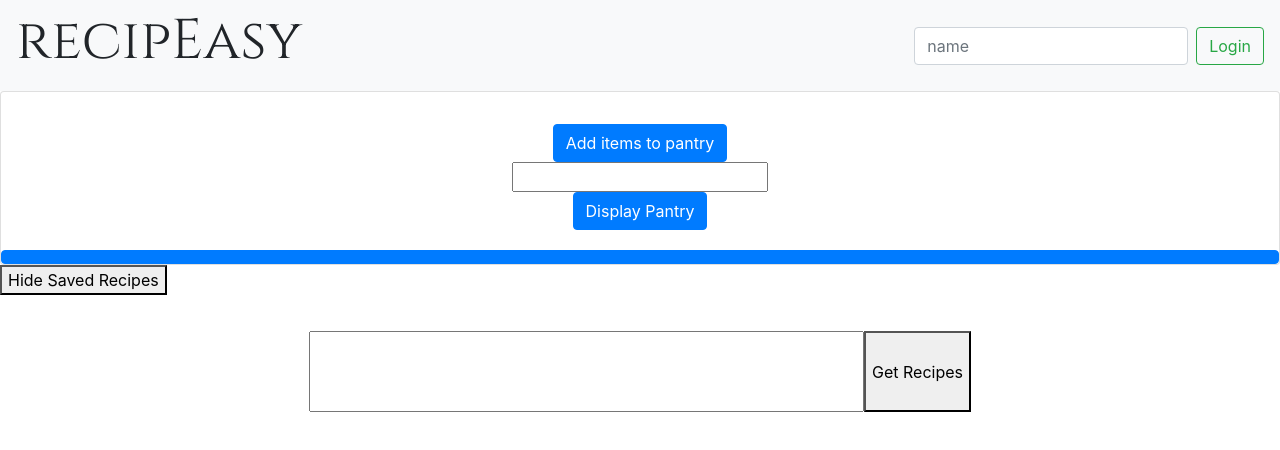
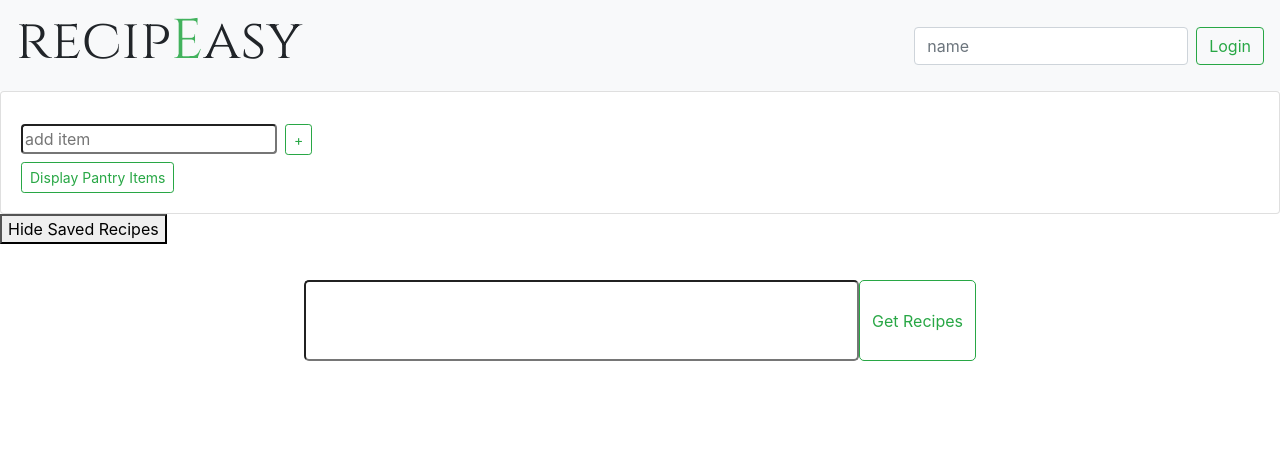
Before and after one commit to therealarcher/final, a React (Create React App) app in the folder front_react_state/: page / in a window 1280 px wide. Shown: the top 450 px of the page. Built offline with nearby package versions, Linux system fonts and the light colour scheme.

Commit message:
button styling

```diff
--- a/front_react_state/src/App.js
+++ b/front_react_state/src/App.js
@@ -1,12 +1,12 @@
-import './styles/App.css';
-import './styles/recipe.css';
-import './styles/search.css';
-import React, { Component, Fragment } from 'react';
-import uuidv4 from 'uuid/v4';
-import { Container, Row } from 'react-bootstrap';
-import { RecipeView } from './components/Recipe';
-import NavCard from './NavCard';
-import NewUser from './components/NewUser';
+import "./styles/App.css";
+import "./styles/recipe.css";
+import "./styles/search.css";
+import React, { Component, Fragment } from "react";
+import uuidv4 from "uuid/v4";
+import { Container, Row, Button } from "react-bootstrap";
+import { RecipeView } from "./components/Recipe";
+import NavCard from "./NavCard";
+import NewUser from "./components/NewUser";
 
 //Information from this form is passed to the Rails API to run the recipe query
 // by search term(s)
@@ -17,11 +17,11 @@ export class GetRecipes extends Component {
     this.handleChange = this.handleChange.bind(this);
   }
   state = {
-    query: '',
-    currentQuery: ''
+    query: "",
+    currentQuery: ""
   };
 
-  handleChange = (event) => {
+  handleChange = event => {
     this.setState({ query: event.target.value });
   };
 
@@ -30,34 +30,36 @@ export class GetRecipes extends Component {
       <div>
         <form
           style={{
-            display: 'flex',
-            justifyContent: 'center'
+            display: "flex",
+            justifyContent: "center"
           }}
           className="search-container"
-          onSubmit={(event) => {
+          onSubmit={event => {
             this.props.handleSubmit(event, this.state.query);
             this.setState({
               currentQuery: `Results for ${this.state.query}`
             });
-            this.setState({ query: '' });
+            this.setState({ query: "" });
           }}
-          type="text"
-        >
+          type="text">
           <input
             className="search-heading"
             type="text"
             onChange={this.handleChange}
             value={this.state.query}
-            placeholder={('Results for:', this.state.currentQuery)}
+            placeholder={("Results for:", this.state.currentQuery)}
           />
           <br />
-          <button className="search-label" type="submit">
+          <Button
+            variant="outline-success"
+            className="search-label"
+            type="submit">
             Get Recipes
-          </button>
+          </Button>
         </form>
 
-        <Row style={{ justifyContent: 'center' }}>
-          {this.props.recipes.map((recipe) => {
+        <Row style={{ justifyContent: "center" }}>
+          {this.props.recipes.map(recipe => {
             const { id } = recipe;
             return (
               <RecipeView
@@ -84,29 +86,29 @@ export default class App extends Component {
     this.getSavedRecipes = this.getSavedRecipes.bind(this);
   }
   state = {
-    name: '',
+    name: "",
     currentUser: {
-      name: ''
+      name: ""
     },
     recipes: [],
     ingredients: [],
     savedRecipes: []
   };
   updateCurrentUser(name) {
-    console.log('the', name);
+    console.log("the", name);
     this.setState({
       currentUser: {
         name: name
       }
     });
   }
-  getSavedRecipes = (e) => {
-    console.log('this is our function');
+  getSavedRecipes = e => {
+    console.log("this is our function");
     fetch(`/api/saved_recipes?`)
-      .then((response) => response.json())
-      .then((myjson) => {
+      .then(response => response.json())
+      .then(myjson => {
         console.log(myjson);
-        return myjson.map((savedRecipe) => {
+        return myjson.map(savedRecipe => {
           return {
             id: savedRecipe.recipe_id,
             name: savedRecipe.recipe.name,
@@ -116,12 +118,12 @@ export default class App extends Component {
           };
         });
       })
-      .then((results) => {
-        console.log('results => ', results);
+      .then(results => {
+        console.log("results => ", results);
         this.setState({ savedRecipes: results });
       })
 
-      .catch((error) => console.log('parsing failed', error));
+      .catch(error => console.log("parsing failed", error));
   };
   HandleUpdate(name) {
     this.setState({
@@ -131,7 +133,7 @@ export default class App extends Component {
   handleLogout() {
     this.setState({
       currentUser: {
-        name: ''
+        name: ""
       }
     });
   }
@@ -144,12 +146,12 @@ export default class App extends Component {
     event.preventDefault();
 
     fetch(`http://localhost:3001/api/recipes/search?term=${name}`, {
-      mode: 'cors'
+      mode: "cors"
     })
-      .then((response) => response.json())
-      .then((myjson) => {
+      .then(response => response.json())
+      .then(myjson => {
         console.log(myjson);
-        return myjson.map((recipe) => {
+        return myjson.map(recipe => {
           return {
             id: recipe.RecipeID,
             name: recipe.Title,
@@ -159,8 +161,8 @@ export default class App extends Component {
           };
         });
       })
-      .then((results) => this.setState({ recipes: results }))
-      .catch((error) => console.log('parsing failed', error));
+      .then(results => this.setState({ recipes: results }))
+      .catch(error => console.log("parsing failed", error));
   };
   render() {
     return (
--- a/front_react_state/src/NavCard.js
+++ b/front_react_state/src/NavCard.js
@@ -1,13 +1,13 @@
-import React, { Component, Fragment } from 'react';
-import Card from 'react-bootstrap/Card';
-import { Button, Nav, Form, FormControl, Row } from 'react-bootstrap';
-import { RecipeView } from './components/Recipe';
-import uuidv4 from 'uuid/v4';
-import IngredientModal from './components/IngredientModal';
-import Navbar from 'react-bootstrap/Navbar';
-import './styles/Card.css';
-import NewUser from './components/NewUser';
-import Toggle from './utilities/Toggle';
+import React, { Component, Fragment } from "react";
+import Card from "react-bootstrap/Card";
+import { Button, Nav, Form, FormControl, Row } from "react-bootstrap";
+import { RecipeView } from "./components/Recipe";
+import uuidv4 from "uuid/v4";
+import IngredientModal from "./components/IngredientModal";
+import Navbar from "react-bootstrap/Navbar";
+import "./styles/Card.css";
+import NewUser from "./components/NewUser";
+import Toggle from "./utilities/Toggle";
 
 class NavCard extends Component {
   constructor() {
@@ -19,7 +19,7 @@ class NavCard extends Component {
 
     this.state = {
       name: this.currentUser,
-      value: '',
+      value: "",
 
       savedIngredients: [],
       showIngredientModal: false
@@ -29,50 +29,54 @@ class NavCard extends Component {
   onHide = () => {
     this.setState({ showIngredientModal: false });
   };
-  getSavedIngredients = (e) => {
-    e.preventDefault(console.log('display pantry'));
+  getSavedIngredients = e => {
+    e.preventDefault(console.log("display pantry"));
 
     fetch(`/api/user_ingredients/${this.currentUser}`)
-      .then((response) => response.json())
-      .then((myjson) => {
+      .then(response => response.json())
+      .then(myjson => {
         console.log(myjson);
         this.setState({ savedIngredients: myjson });
       })
       .then(() => {
         this.setState({ showIngredientModal: true });
       })
-      .catch((error) => {
-        console.log('error =>', error);
+      .catch(error => {
+        console.log("error =>", error);
       });
   };
 
-  handleChange = (e) => {
+  handleChange = e => {
     this.setState({ name: e.target.value });
   };
-  handleSubmit = (e) => {
+  handleSubmit = e => {
     e.preventDefault();
 
-    fetch('/api/user_ingredients', {
-      method: 'POST',
+    fetch("/api/user_ingredients", {
+      method: "POST",
       body: JSON.stringify({ name: this.state.name }),
       headers: {
-        'Content-Type': 'application/json'
+        "Content-Type": "application/json"
       }
     })
-      .then((res) => {
-        if (res.ok) alert('ingredient saved');
+      .then(res => {
+        if (res.ok) alert("ingredient saved");
       })
-      .then(() => this.setState({ name: '' }))
+      .then(() => this.setState({ name: "" }))
 
-      .catch((error) => console.error('Error:', error));
+      .catch(error => console.error("Error:", error));
   };
   // Card key=... below could be an issue
   render() {
     return (
       <div>
-        <Navbar bg="light" expand="lg">
+        <Navbar className="Navbar" bg="light" expand="lg">
           {/* <Navbar.Brand href="#home">RecipEasy</Navbar.Brand> */}
-          <h1 class="main-title">recipEasy</h1>
+          <h1 class="main-title">
+            recip
+            <font color="#42b25d">E</font>
+            asy
+          </h1>
           <Fragment>
             <Navbar.Toggle aria-controls="basic-navbar-nav" />
 
@@ -81,8 +85,14 @@ class NavCard extends Component {
 
               {this.props.currentUser ? (
                 <Fragment>
-                  <h4>Logged in as : {this.props.currentUser}</h4>
-                  <button onClick={this.props.handleLogout}>Logout</button>
+                  <h5 class="logout-text" font-family="Helvetica Neue">
+                    Logged in as: {this.props.currentUser}
+                  </h5>
+                  <Button
+                    variant="outline-danger"
+                    onClick={this.props.handleLogout}>
+                    Logout
+                  </Button>
                 </Fragment>
               ) : (
                 <Fragment>
@@ -101,18 +111,28 @@ class NavCard extends Component {
           <Card key={uuidv4} className="Card-container">
             <Card.Body>
               <Card.Title></Card.Title>
-              <Button>Add items to pantry</Button>
-              <form onSubmit={this.handleSubmit}>
+              <form class="pantry-textbox" onSubmit={this.handleSubmit}>
                 <input
                   key={uuidv4}
+                  placeholder="add item"
                   value={this.state.name}
                   type="text"
                   onChange={this.handleChange}
                 />
               </form>
+              <Button
+                className="button-add-pantry"
+                size="sm"
+                variant="outline-success">
+                +
+              </Button>
               <Fragment>
-                <Button onClick={this.getSavedIngredients}>
-                  Display Pantry
+                <Button
+                  className="button-display-pantry"
+                  variant="outline-success"
+                  onClick={this.getSavedIngredients}
+                  size="sm">
+                  Display Pantry Items
                 </Button>
               </Fragment>
 
@@ -124,7 +144,6 @@ class NavCard extends Component {
                 />
               </Fragment>
             </Card.Body>
-            <Button type="submit"></Button>
           </Card>
         </div>
 
@@ -133,8 +152,8 @@ class NavCard extends Component {
             <div>
               {on && (
                 <div>
-                  <Row style={{ justifyContent: 'center' }}>
-                    {this.props.savedRecipes.map((savedRecipe) => {
+                  <Row style={{ justifyContent: "center" }}>
+                    {this.props.savedRecipes.map(savedRecipe => {
                       return (
                         <Fragment>
                           <RecipeView
--- a/front_react_state/src/styles/Card.css
+++ b/front_react_state/src/styles/Card.css
@@ -14,5 +14,30 @@
   height: 5em;
 }
 
-.Card-container {
+.pantry-textbox {
+  float: left;
+  margin-right: 0.5rem;
+  margin-bottom: 0.5rem;
+  border-radius: 10px;
 }
+
+.pantry-textbox input {
+  border-radius: 4px;
+}
+.button-add-pantry {
+  float: left;
+}
+
+.button-display-pantry {
+  float: left;
+  clear: left;
+}
+
+.navbar {
+  background-color: #dcffdc;
+}
+
+.logout-text {
+  margin-right: 0.5rem;
+  margin-top: 0.4rem;
+}
--- a/front_react_state/src/styles/recipe.css
+++ b/front_react_state/src/styles/recipe.css
@@ -35,3 +35,7 @@
 #recipe-details {
   text-align: center;
 }
+
+.search-heading {
+  border-radius: 5px;
+}
--- a/front_react_state/src/styles/search.css
+++ b/front_react_state/src/styles/search.css
@@ -11,4 +11,5 @@
 
 .search-label {
   position: relative;
+  border-radius: 5px;
 }
```
Also changed, not shown: front_react_state/src/components/Recipe.js (+42 -39 lines).
